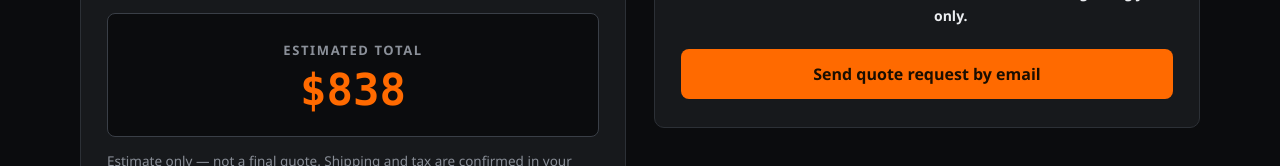
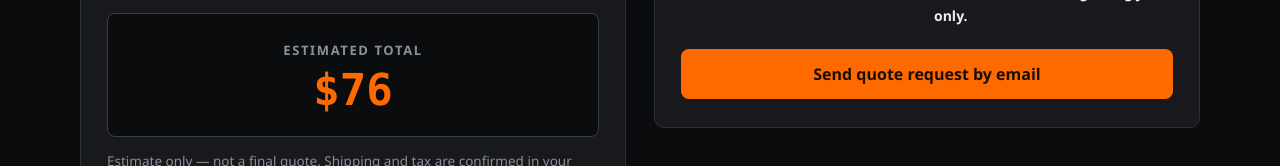
Before and after one commit to Ldiggity667/vectorcraft-studios-web, a plain HTML site: page index.html in a window 1280 px wide. Shown: the part 5451-5617 px from the top of the page. Drawn offline with Linux system fonts and the light colour scheme.

Commit message:
Calculator pricing rework: machine time $3/hr, $57 labor on handling only

```diff
--- a/index.html
+++ b/index.html
@@ -693,10 +693,24 @@
       // calculator displays a single estimated total only.
       // ============================================================
       var CONFIG = {
-        // Internal shop rate basis, in dollars per hour of print time.
-        SHOP_RATE_PER_HOUR: 57,
+        // Machine rate — electricity + machine maintenance/depreciation
+        // only. Owner-set at $3 per hour of print time. Printers run
+        // unattended, so machine time is NOT billed at the labor rate.
+        MACHINE_RATE_PER_HOUR: 3,
 
-        // Finish quality multipliers applied to the internal base.
+        // Labor rate — $57 per hour, applied ONLY to human handling time
+        // (file check, setup, removal, inspection), never to print hours.
+        LABOR_RATE_PER_HOUR: 57,
+
+        // Human handling allowance per job, in hours.
+        HANDLING_HOURS: 0.5,
+
+        // Shape factor: a typical part fills about a quarter of its
+        // bounding box; the rest is air / hollow interior.
+        SHAPE_FACTOR: 0.25,
+
+        // Finish quality multipliers — applied to the LABOR portion
+        // only, never to material or machine costs.
         TIER_MULTIPLIERS: { draft: 2, standard: 2.5, fine: 3 },
 
         // Internal material cost in dollars per gram.
@@ -727,11 +741,13 @@
         // of the part's bounding-box volume is actually material.
         STRUCTURAL_FILL_FACTOR: { light: 0.18, standard: 0.35, heavy: 0.60 },
 
-        // Internal print speed assumption, in grams per hour.
-        GRAMS_PER_HOUR: 18,
+        // Internal print throughput assumption, in grams per hour.
+        GRAMS_PER_HOUR: 25,
 
-        // Timeframe multipliers. Shipping area never changes the
-        // estimate — shipping is confirmed in the written quote.
+        // Timeframe multipliers — applied to the LABOR portion only,
+        // never to material or machine costs. Shipping area never
+        // changes the estimate — shipping is confirmed in the
+        // written quote.
         TIMEFRAME_MULTIPLIERS: { standard: 1, fast: 1.25, rush: 1.5 },
 
         // Quantity discount brackets: [minimum quantity, discount fraction].
@@ -817,16 +833,30 @@
         var shipping = calcEls.shipping.value;
 
         // Internal estimate math — never rendered.
+        // grams = bounding-box volume × shape factor × material density
+        //         × structural fill factor
+        // print hours = grams ÷ throughput
+        // material cost = grams × per-gram material rate
+        // machine cost = print hours × machine rate (electricity +
+        //                maintenance/depreciation only)
+        // labor = handling hours × labor rate × finish tier × timeframe
+        //         multiplier (tiers and rush multiply labor ONLY,
+        //         never material or machine)
+        // total = material cost + machine cost + labor
+        // Shipping area does not change the number.
         var volumeCm3 = (L / 10) * (W / 10) * (H / 10);
         var grams = volumeCm3 *
+          CONFIG.SHAPE_FACTOR *
           (CONFIG.MATERIAL_DENSITY_G_PER_CM3[material] || 1.24) *
           CONFIG.STRUCTURAL_FILL_FACTOR[structuralKey];
         var hours = grams / CONFIG.GRAMS_PER_HOUR;
-        var base = hours * CONFIG.SHOP_RATE_PER_HOUR +
-          grams * (CONFIG.MATERIAL_RATE_PER_GRAM[material] || 0);
-        var total = base *
+        var materialCost = grams * (CONFIG.MATERIAL_RATE_PER_GRAM[material] || 0);
+        var machineCost = hours * CONFIG.MACHINE_RATE_PER_HOUR;
+        var labor = CONFIG.HANDLING_HOURS *
+          CONFIG.LABOR_RATE_PER_HOUR *
           CONFIG.TIER_MULTIPLIERS[finishKey] *
           CONFIG.TIMEFRAME_MULTIPLIERS[timeframeKey];
+        var total = materialCost + machineCost + labor;
         var rounded = Math.round(total);
         var totalLabel = "$" + rounded.toLocaleString("en-US");
 
```
